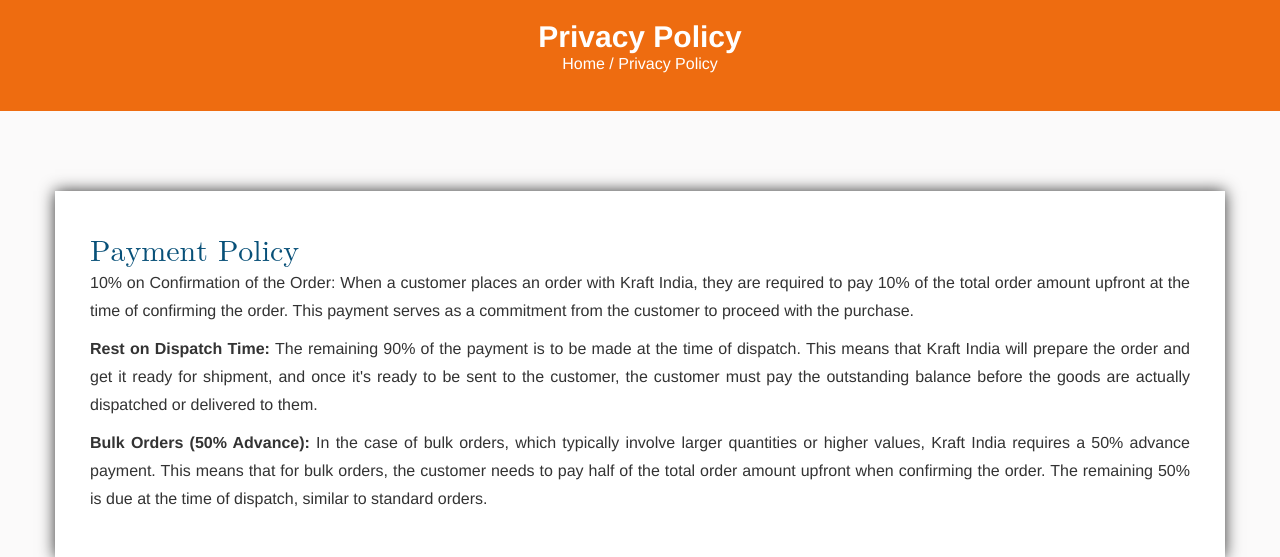
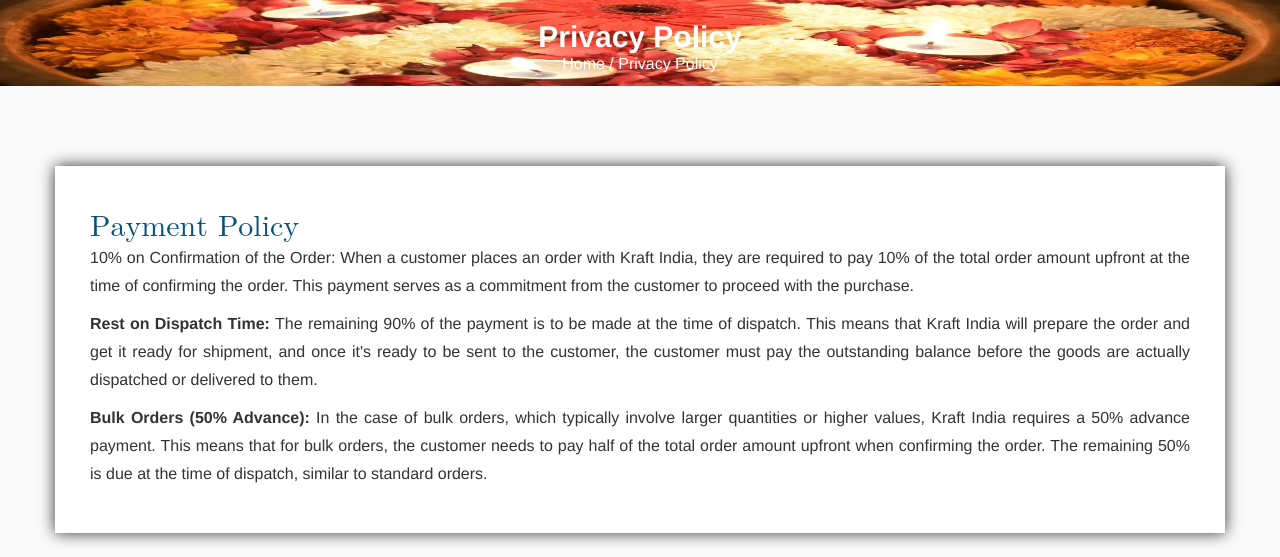
Before and after one commit to Ayushsharma-2229/silverstone, a PHP site: page /policy.html in a window 1280 px wide. Shown: the top 557 px of the page. Run offline with PHP 8.4, Linux system fonts and the light colour scheme; some libraries are stand-ins or nearby versions.

Commit message:
Add files via upload

```diff
--- a/cdn/style-sheet.css
+++ b/cdn/style-sheet.css
@@ -1,7 +1,14 @@
 .header-inner{
+    background-image: url(/img/bg-kras.jpg);
+    background-position: center;
+    background-repeat: no-repeat;
+    background-size: 101% 232%;
     text-align: center;
-    background-color: #ee6c10;
-    padding-bottom: 25px;
+}
+.header-inner .container-fluid{
+    background-color: #1a1818bf;
+    padding: 30px;
+    padding-bottom: 50px;
 }
         .header-inner h2{
     margin-bottom: 0px;
```
